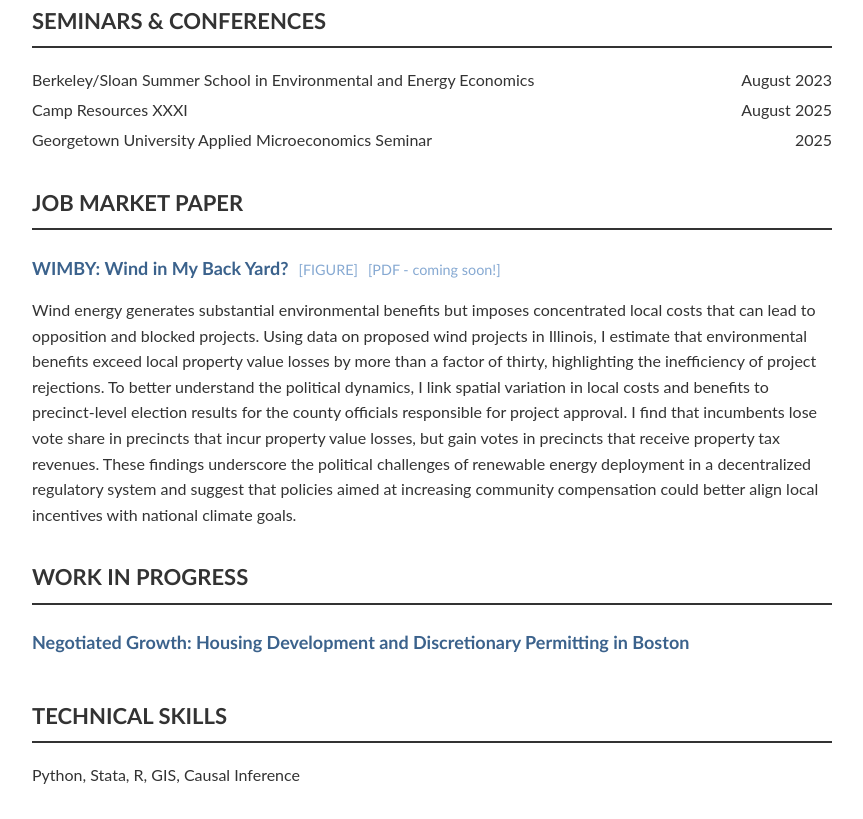
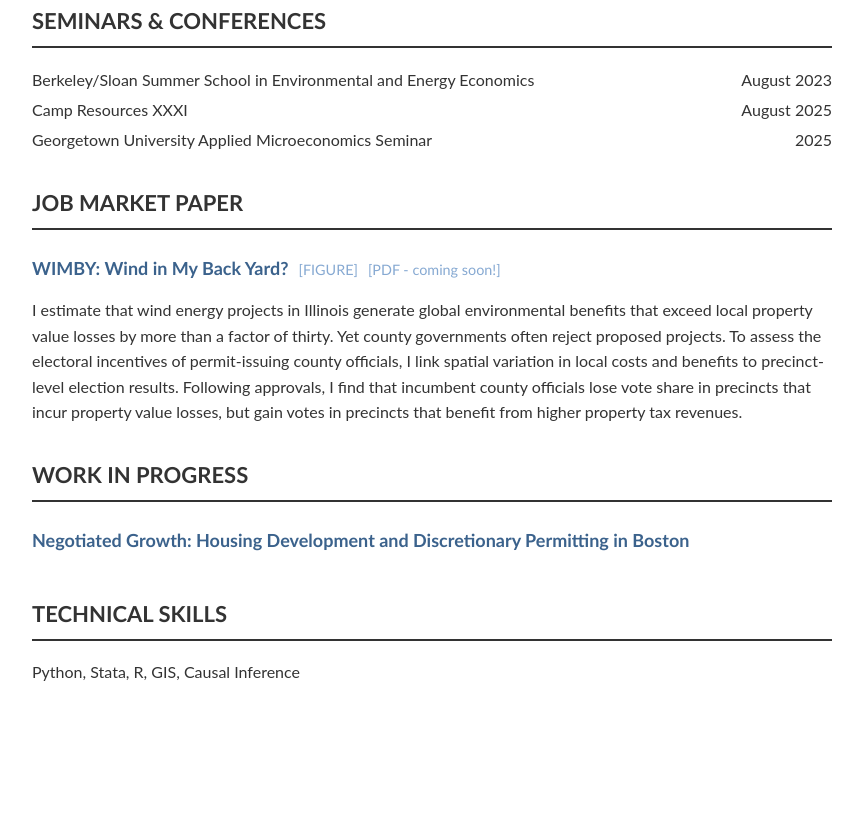
Before and after one commit to jfebersole/docs, a plain HTML site: page cv.html in a window 1280 px wide. Shown: the part 1243-2062 px from the top of the page, without its empty margins (208-1071 px from the left). After the commit the page ends 1960 px from the top, so only its background shows below. Drawn offline with Linux system fonts and the light colour scheme.

Commit message:
Update cv.html

```diff
--- a/cv.html
+++ b/cv.html
@@ -137,7 +137,7 @@
           <!-- <a href="Ebersole_WIMBY.pdf">[PDF]</a> -->
           <a>[PDF - coming soon!]</a>
         </div>
-      <p>Wind energy generates substantial environmental benefits but imposes concentrated local costs that can lead to opposition and blocked projects. Using data on proposed wind projects in Illinois, I estimate that environmental benefits exceed local property value losses by more than a factor of thirty, highlighting the inefficiency of project rejections. To better understand the political dynamics, I link spatial variation in local costs and benefits to precinct-level election results for the county officials responsible for project approval. I find that incumbents lose vote share in precincts that incur property value losses, but gain votes in precincts that receive property tax revenues. These findings underscore the political challenges of renewable energy deployment in a decentralized regulatory system and suggest that policies aimed at increasing community compensation could better align local incentives with national climate goals.
+      <p>I estimate that wind energy projects in Illinois generate global environmental benefits that exceed local property value losses by more than a factor of thirty. Yet county governments often reject proposed projects. To assess the electoral incentives of permit-issuing county officials, I link spatial variation in local costs and benefits to precinct-level election results. Following approvals, I find that incumbent county officials lose vote share in precincts that incur property value losses, but gain votes in precincts that benefit from higher property tax revenues.
       </p>
       <!-- The image is initially hidden -->
         <img id="wimbyImage" class="figure" src="event_study_plot.png" alt="Local Cost/Benefit Figure" style="display: none;">
```
